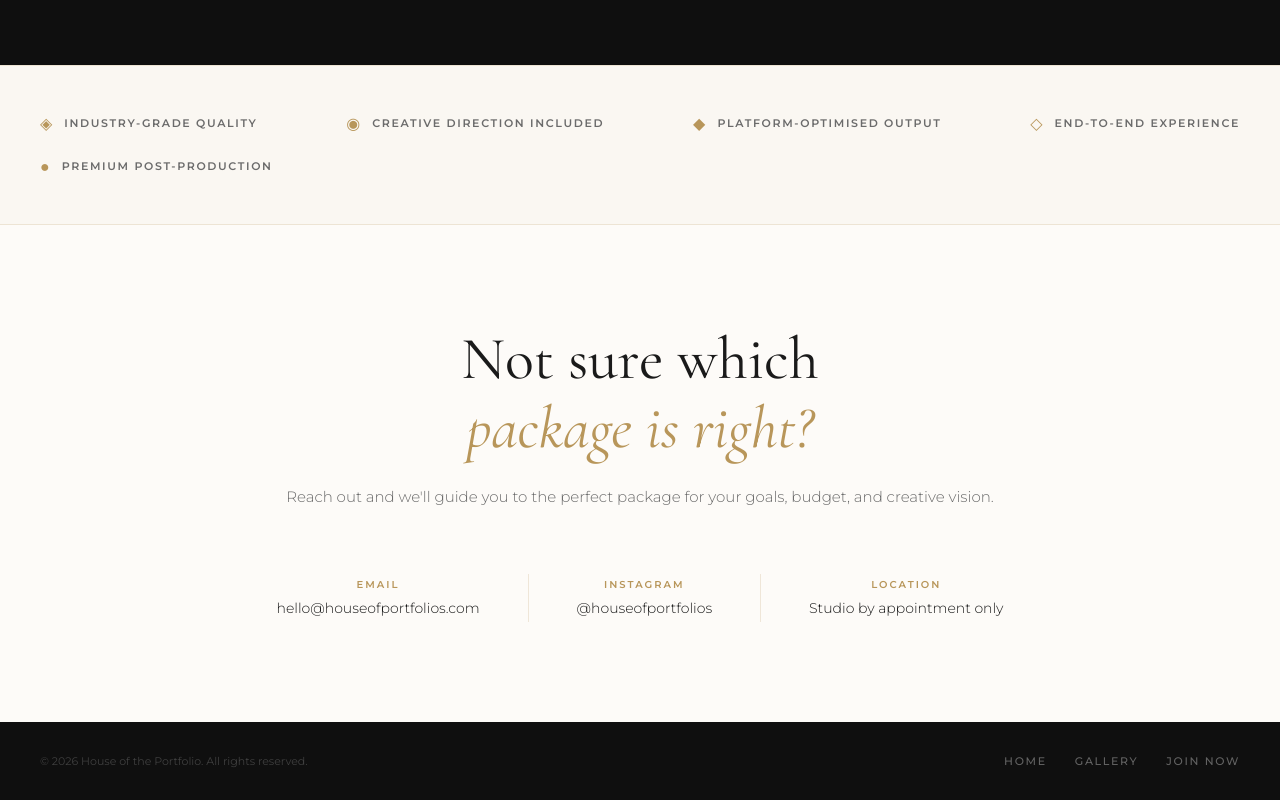
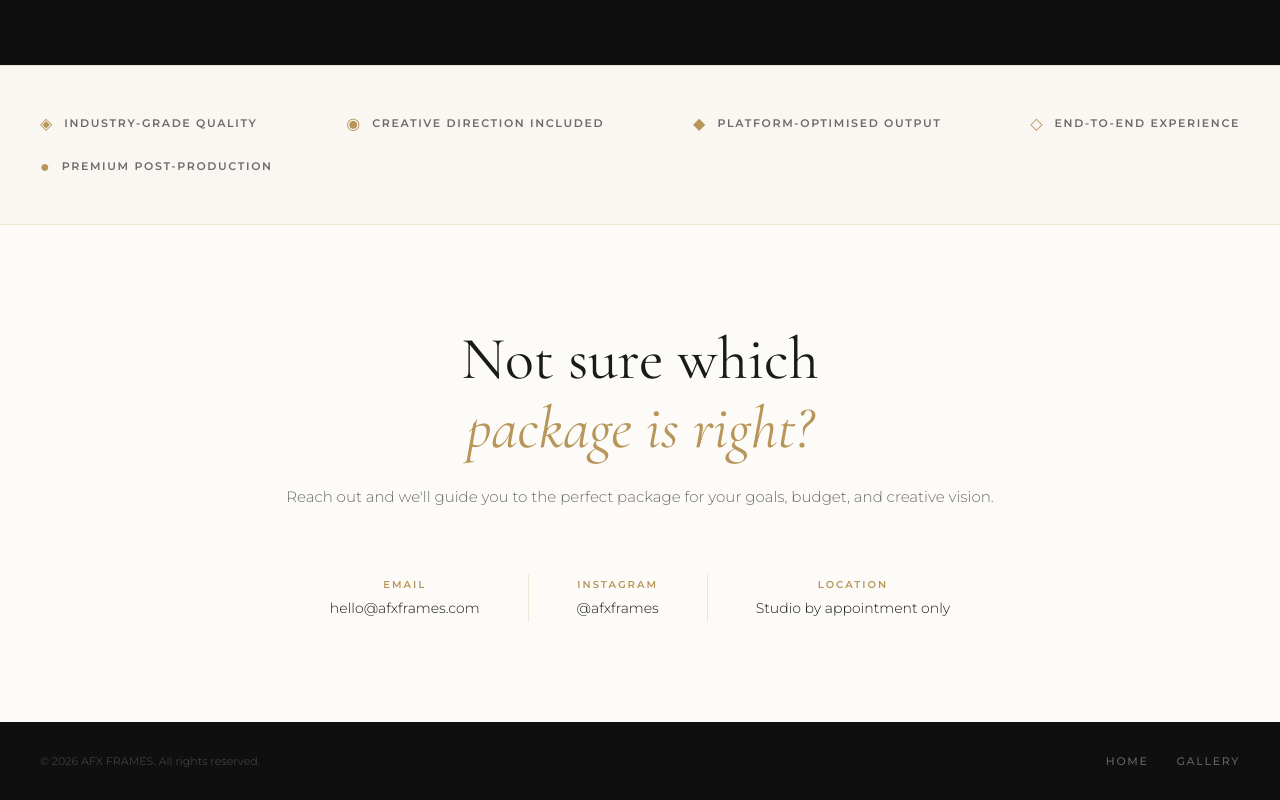
Before and after one commit to avanflix/AFX-Frames, a Next.js app: page /join in a window 1280 px wide. Shown: the part 1914-2714 px from the top of the page. Built offline with nearby package versions, Linux system fonts and the light colour scheme.

Commit message:
data update

```diff
--- a/components/IntoAnimation.tsx
+++ b/components/IntoAnimation.tsx
@@ -15,7 +15,7 @@ export default function IntroAnimation() {
     >
       <motion.img
         src="/images/hp.png"
-        alt="House Of The Portfolio"
+        alt="AFX FRAMES"
         initial={{
           scale: 1.4,
           x: 0,
--- a/pages/join.tsx
+++ b/pages/join.tsx
@@ -7,7 +7,7 @@ export default function Join() {
     <>
 
       <Head>
-        <title>Join Now – House of the Portfolio</title>
+        <title>Join Now – AFX FRAMES</title>
         <meta name="description" content="Choose your portfolio experience. Basic, Standard, or Premium packages starting from ₹4,999." />
       </Head>
 
@@ -45,7 +45,7 @@ export default function Join() {
                 <li><span className={styles.tick}>✓</span>Digital delivery</li>
               </ul>
               <p className={styles.planDesc}>Perfect for those just starting their creative journey. Get the foundational assets every creative needs to make their first impression.</p>
-              <a href="mailto:hello@houseofportfolios.com?subject=Basic Package Enquiry" className={styles.planBtn}>
+              <a href="mailto:hello@afxframes.com?subject=Basic Package Enquiry" className={styles.planBtn}>
                 Book Basic
               </a>
             </div>
@@ -68,7 +68,7 @@ export default function Join() {
                 <li><span className={styles.tick}>✓</span>Social-ready assets</li>
               </ul>
               <p className={styles.planDesc}>The industry favourite. Everything you need to walk into any casting room or agency meeting fully prepared and confidently branded.</p>
-              <a href="mailto:hello@houseofportfolios.com?subject=Standard Package Enquiry" className={styles.planBtnFeatured}>
+              <a href="mailto:hello@afxframes.com?subject=Standard Package Enquiry" className={styles.planBtnFeatured}>
                 Book Standard
               </a>
             </div>
@@ -92,7 +92,7 @@ export default function Join() {
                 <li><span className={styles.tick}>✓</span>Premium delivery kit</li>
               </ul>
               <p className={styles.planDesc}>The definitive portfolio experience for talent who demand the very best and arrive at every opportunity fully prepared.</p>
-              <a href="mailto:hello@houseofportfolios.com?subject=Premium Package Enquiry" className={styles.planBtn}>
+              <a href="mailto:hello@afxframes.com?subject=Premium Package Enquiry" className={styles.planBtn}>
                 Book Premium
               </a>
             </div>
@@ -115,7 +115,7 @@ export default function Join() {
               Industry-quality imagery at an accessible investment — because great talent deserves a great start.
             </p>
             <p className={styles.studentNote}>Ask about payment plans & campus collaborations.</p>
-            <a href="mailto:hello@houseofportfolios.com?subject=Student Special Enquiry" className={styles.studentBtn}>
+            <a href="mailto:hello@afxframes.com?subject=Student Special Enquiry" className={styles.studentBtn}>
               Enquire Now
             </a>
           </div>
@@ -150,15 +150,15 @@ export default function Join() {
           <div className={styles.contactDetails}>
             <div className={styles.contactItem}>
               <span className={styles.contactLabel}>Email</span>
-              <a href="mailto:hello@houseofportfolios.com" className={styles.contactValue}>
-                hello@houseofportfolios.com
+              <a href="mailto:hello@afxframes.com" className={styles.contactValue}>
+                hello@afxframes.com
               </a>
             </div>
             <div className={styles.contactDivider} />
             <div className={styles.contactItem}>
               <span className={styles.contactLabel}>Instagram</span>
               <a href="https://www.instagram.com/houseoftheportfolio?utm_source=qr&igsh=MWYwczgxNDNvdDVhMw%3D%3D" target="_blank" rel="noopener noreferrer" className={styles.contactValue}>
-                @houseofportfolios
+                @afxframes
               </a>
             </div>
             <div className={styles.contactDivider} />
@@ -173,11 +173,11 @@ export default function Join() {
       {/* Footer */}
       <footer className={styles.footer}>
         <div className={styles.footerInner}>
-          <p>© {new Date().getFullYear()} House of the Portfolio. All rights reserved.</p>
+          <p>© {new Date().getFullYear()} AFX FRAMES. All rights reserved.</p>
           <div className={styles.footerLinks}>
             <a href="/">Home</a>
             <a href="/gallery">Gallery</a>
-            <a href="/join">Join Now</a>
+            {/* <a href="/join">Join Now</a> */}
           </div>
         </div>
       </footer>
```
Also changed, not shown: pages/gallery.tsx (+4 -4 lines), pages/index.tsx (+6 -6 lines).
